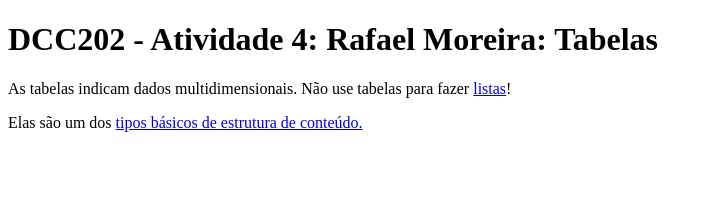
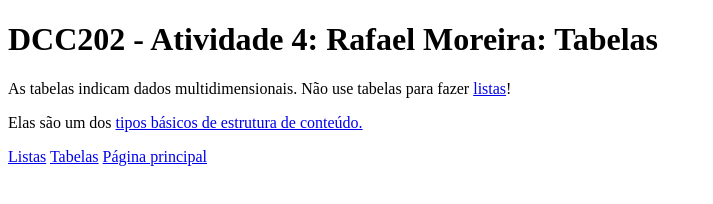
Before and after one commit to ufjf-dcc202/ufjf-dcc202-2025-1-a-atv03-ulerr, a plain HTML site: page tabelas.html in a window 1280 px wide. Shown: the whole page, without its empty margins (0-713 px from the left). Drawn offline with Linux system fonts and the light colour scheme.

Commit message:
aside em tabelas

```diff
--- a/tabelas.html
+++ b/tabelas.html
@@ -14,7 +14,11 @@
         <p>Elas são um dos <a href="index.html"> tipos básicos de estrutura de conteúdo.</a></p>
     </main>
     <aside>
-
+        <nav>
+            <a href="listas.html">Listas</a>
+            <a href="tabelas.html">Tabelas</a>
+            <a href="index.html">Página principal</a>
+        </nav>
     </aside>
 </body>
 </html>
```
